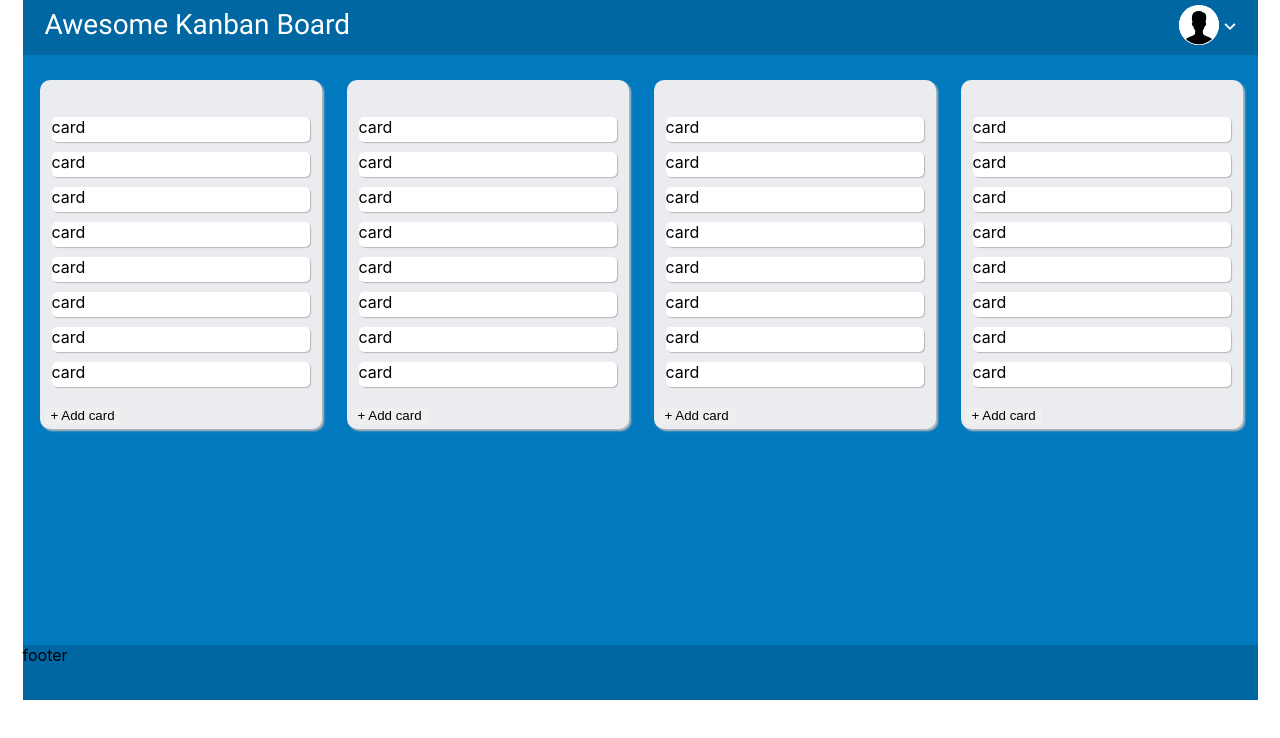
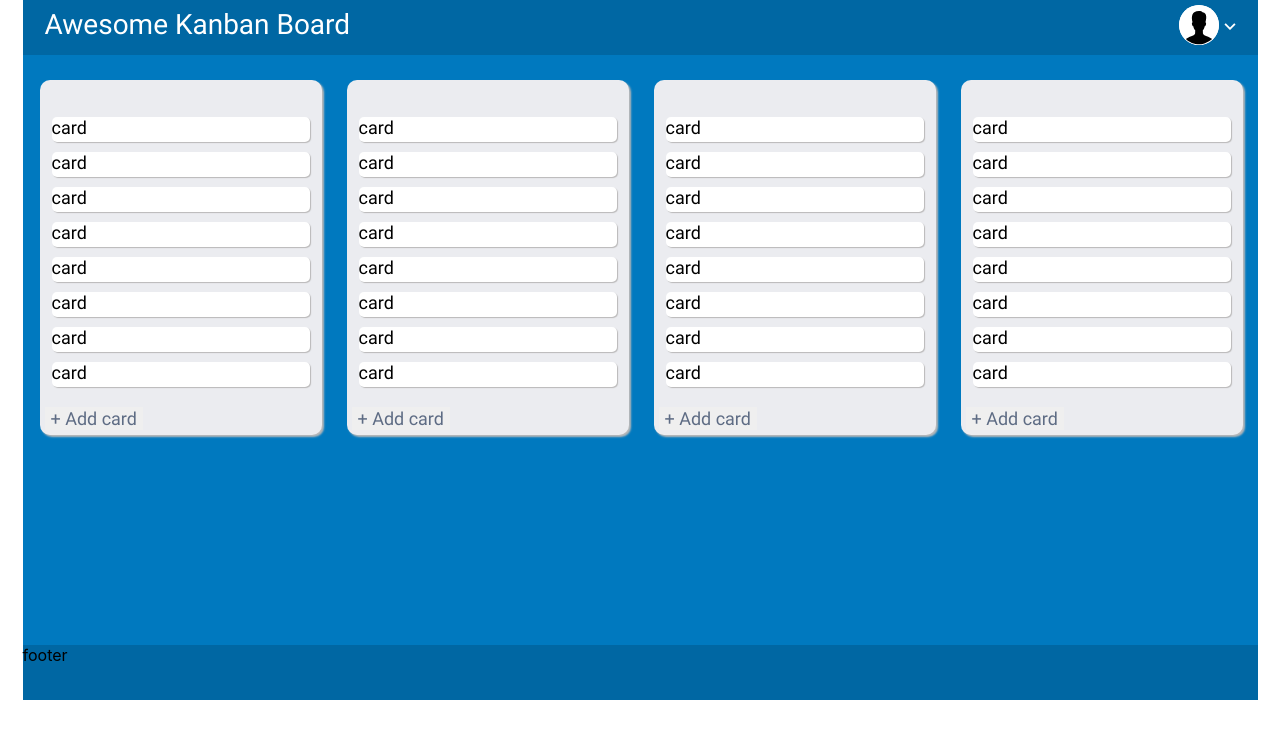
Before and after one commit to SlavikLiabin/kanban-board-final, a React (Create React App) app: page / in a window 1280 px wide. Shown: the top 738 px of the page. Built offline with nearby package versions, Linux system fonts and the light colour scheme.

Commit message:
initial commit

```diff
--- a/src/Components/Board/Column/Card/card.module.css
+++ b/src/Components/Board/Column/Card/card.module.css
@@ -1,3 +1,8 @@
+@font-face {
+    src: url('../../../Font/Roboto-Regular.ttf');
+    font-family: 'Roboto';
+}
+
 .card {
     display: flex;
     width: 258px;
@@ -10,6 +15,10 @@
 }
 
 .fillFieldTask {
+    font-family: 'Roboto';
+    font-weight: 400;
+    font-size: 18px;
+    color: #000000;
     width: 233px;
 }
 
--- a/src/Components/Board/Column/column.module.css
+++ b/src/Components/Board/Column/column.module.css
@@ -1,3 +1,8 @@
+@font-face {
+    src: url('../../../Components/Font/Roboto-Regular.ttf');
+    font-family: 'Roboto';
+}
+
 .column {
     position: relative;
     top: 25px;
@@ -41,6 +46,10 @@
 } */
 
 .button {
+    font-family: 'Roboto';
+    font-weight: 400;
+    font-size: 18px;
+    color: #5E6C84;
     border: none;
     cursor: pointer;
     margin: 10px 0px 5px 5px ;
--- a/src/Components/Header/header.tsx
+++ b/src/Components/Header/header.tsx
@@ -2,7 +2,7 @@ import style from './header.module.css';
 import { UserAvatr } from '../Svg/userAvatar';
 import { ArrowDown } from '../Svg/arrowDown';
 import { ArrowUp } from  '../Svg/arrowUp';
-import { useRef, useState } from 'react';
+import { useState } from 'react';
 
 export const Header = () => {
     const [arrowState, setArrowState] = useState(true);
--- a/src/Components/Svg/svgCross.tsx
+++ b/src/Components/Svg/svgCross.tsx
@@ -2,6 +2,7 @@ import style from './svgCross.module.css';
 
 
 export const SvgCross = () => {
+
     return(
         <svg className={style.svgCross} width="64" height="64" viewBox="0 0 64 64" fill="none" xmlns="http://www.w3.org/2000/svg">
             <path d="M22.6066 21.3934C22.2161 21.0029 21.5829 21.0029 21.1924 21.3934C20.8019 21.7839 20.8019 22.4171 21.1924 22.8076L22.6066 21.3934ZM40.9914 42.6066C41.3819 42.9971 42.0151 42.9971 42.4056 42.6066C42.7961 42.2161 42.7961 41.5829 42.4056 41.1924L40.9914 42.6066ZM21.1924 41.1924C20.8019 41.5829 20.8019 42.2161 21.1924 42.6066C21.5829 42.9971 22.2161 42.9971 22.6066 42.6066L21.1924 41.1924ZM42.4056 22.8076C42.7961 22.4171 42.7961 21.7839 42.4056 21.3934C42.0151 21.0029 41.3819 21.0029 40.9914 21.3934L42.4056 22.8076ZM21.1924 22.8076L40.9914 42.6066L42.4056 41.1924L22.6066 21.3934L21.1924 22.8076ZM22.6066 42.6066L42.4056 22.8076L40.9914 21.3934L21.1924 41.1924L22.6066 42.6066Z" fill="black"/>
```
